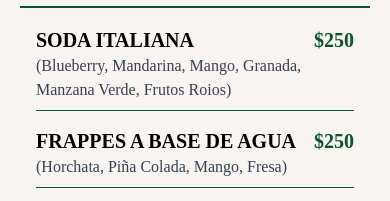
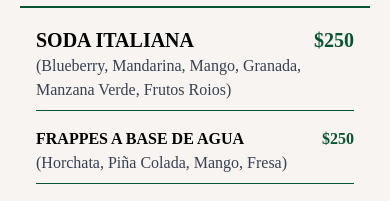
Before and after one commit to fabrixbau/suertecafepag, a website built with Vite: page index.html in a window 390 px wide. Shown: the part 2660-2861 px from the top of the page. Built offline with nearby package versions, Linux system fonts and the light colour scheme; a web font is replaced by a local one.

Commit message:
correction in title 'frappe'

```diff
--- a/index.html
+++ b/index.html
@@ -465,7 +465,7 @@
                         Mango, Granada,
                         Manzana Verde, Frutos Roios)
                     </p>
-                    <h2 class="text-xl font-semibold font-tittle mt-4 relative">FRAPPES A BASE DE AGUA
+                    <h2 class="lg:text-xl font-semibold font-tittle mt-4 relative">FRAPPES A BASE DE AGUA
                         <span class="text-[#095430] absolute right-0">$250</span>
                     </h2>
                     <p class="font-text text-gray-700 border-b border-[#095430] pb-2">(Horchata, Piña
```
